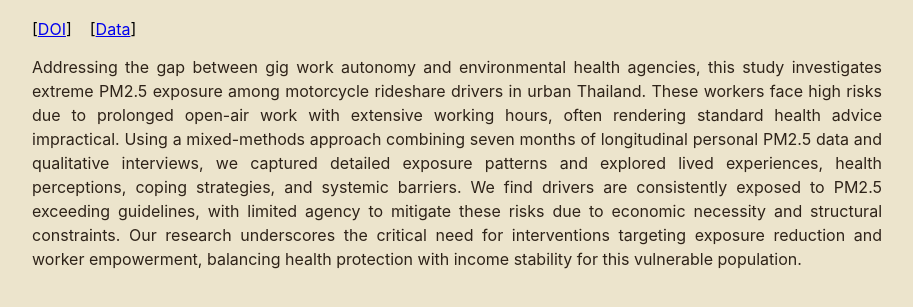
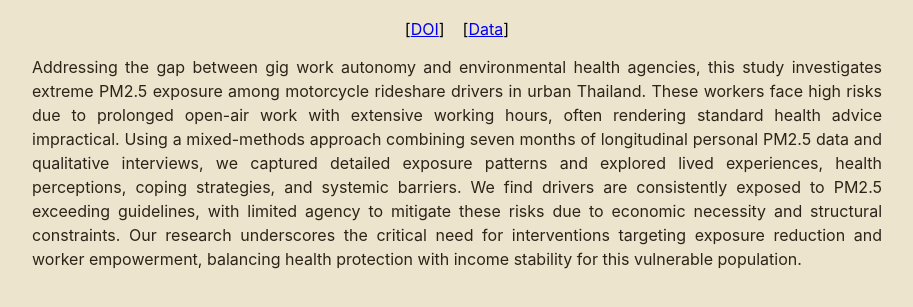
Before and after one commit to TheAirWeShare/TheAirWeShare.github.io, a plain HTML site: page index.html in a window 1280 px wide. Shown: the part 187-494 px from the top of the page, without its empty margins (183-1096 px from the left). Drawn offline with Linux system fonts and the light colour scheme.

Commit message:
Update index.html

```diff
--- a/index.html
+++ b/index.html
@@ -29,6 +29,13 @@
             text-align: justify;
             color: rgb(46, 35, 25);
         }
+
+        .links {
+            display: flex;
+            justify-content: center;
+            margin-top: 10px;
+            margin-bottom: 10px;
+        }
     </style>
 </head>
 
```
